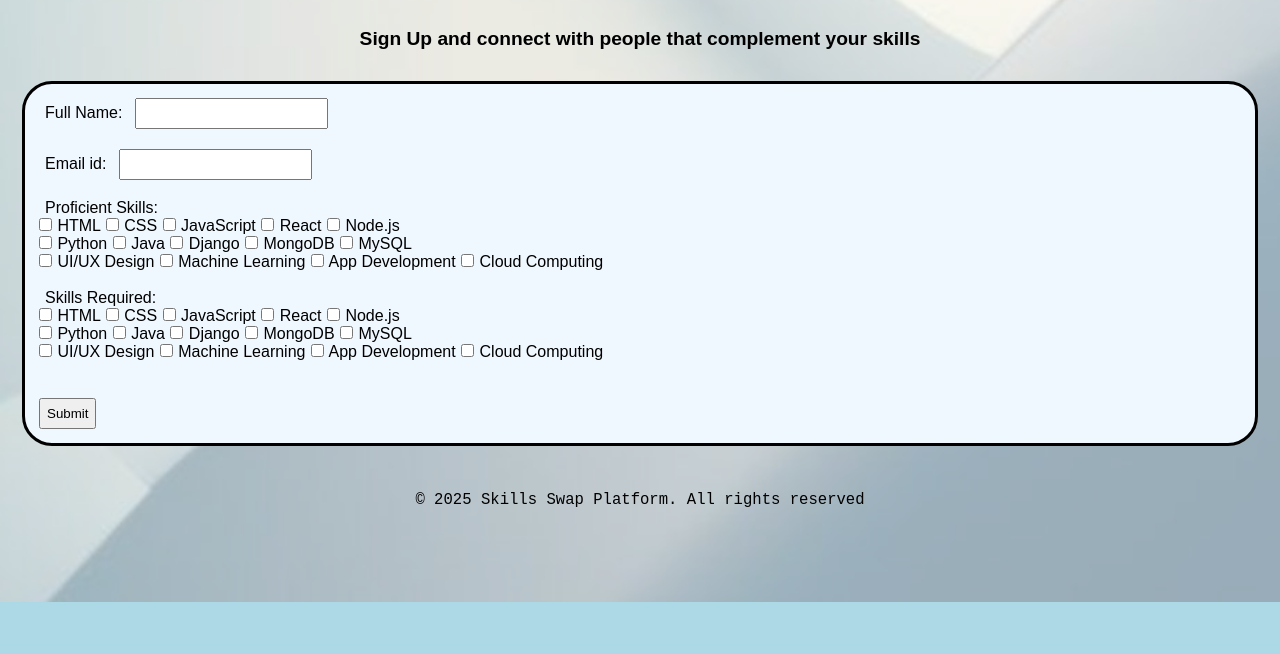
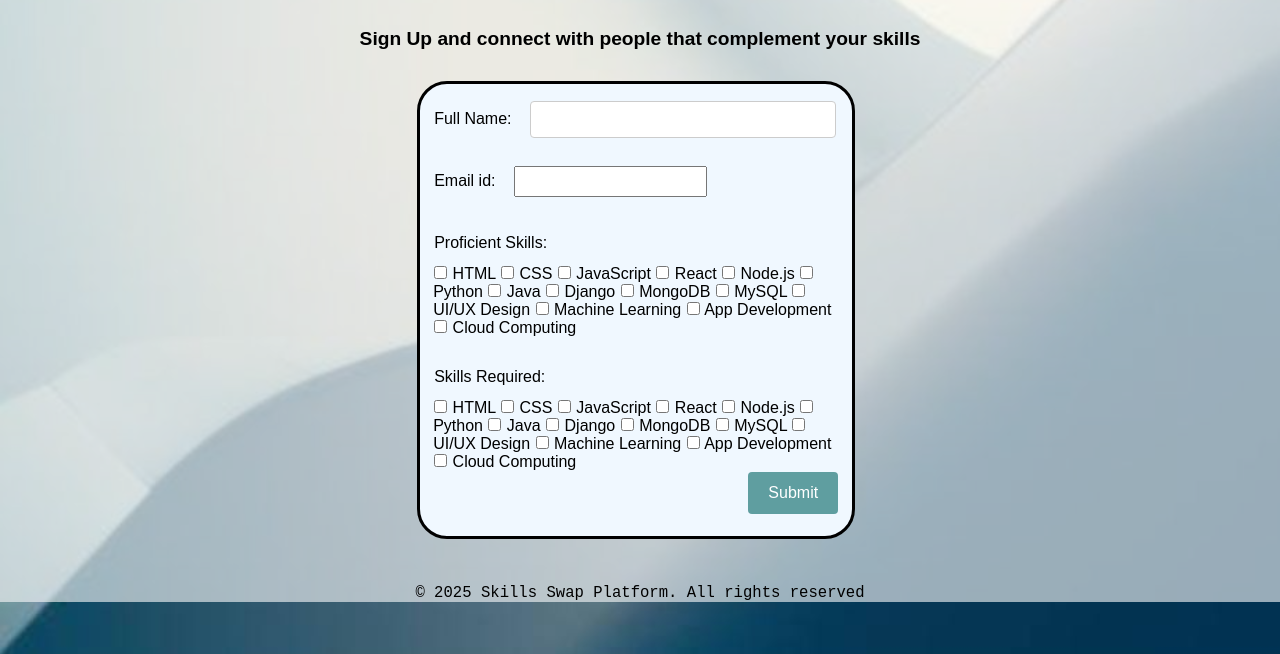
Before and after one commit to avachoi/skill-swap, a website: page frontend/signup.html in a window 1280 px wide. Shown: the part 198-852 px from the top of the page. Before the commit the page ends 800 px from the top, so only its background shows below. Drawn offline with Linux system fonts and the light colour scheme.

Commit message:
modified signup.css and signup.html

```diff
--- a/frontend/css/signup.css
+++ b/frontend/css/signup.css
@@ -90,7 +90,39 @@ p{
 }
 
 #form-container{
+    margin-left:32%;
     border-style: solid;
     border-radius: 30px;
     background-color: aliceblue;
+    height: 440px;
+    width: 420px;
 }
+
+
+input[type=text] {
+  width: 70%;
+  padding: 10px;
+  border: 1px solid #ccc;
+  border-radius: 4px;
+  resize: vertical;
+}
+
+label {
+  padding: 12px 12px 12px 0;
+  display: inline-block;
+}
+
+input[type=submit] {
+  background-color: cadetblue;
+  color: white;
+  padding: 12px 20px;
+  border: none;
+  border-radius: 4px;
+  cursor: pointer;
+  float: right;
+  font-size:medium;
+}
+
+input[type=submit]:hover {
+  background-color: #45a049;
+}
--- a/frontend/signup.html
+++ b/frontend/signup.html
@@ -1,10 +1,10 @@
 <!DOCTYPE html>
 <html>
     <head>
-		<meta charset="utf-8" />
-		<meta name="viewport" content="width=device-width" />
-		<title>SignUp | Skill Swap Platform</title>
-		<link rel="stylesheet" href="css/signup.css" />
+        <meta charset="utf-8">
+        <meta name="viewport" content="width=device-width">
+        <title> SignUp | Skill Swap Platform </title>
+        <link rel="stylesheet" href="css/signup.css">
     </head>
 
     <body>
@@ -18,77 +18,58 @@
                     <li>
                         <a href="signup.html" class="active nav-links"> Sign Up </a>
                     </li>
-					<!-- <li>
+                    <li>
                         <a href="matches.html" class="nav-links"> Matches </a>
-					</li> -->
+                    </li>
                 </ul>
             </nav>
         </header>
 
         <main>
-			<h1>Join the Swap Community!</h1>
-			<p>
-				<b> Sign Up and connect with people that complement your skills </b>
-			</p>
+            <h1> Join the Swap Community! </h1>
+            <p> <b> Sign Up and connect with people that complement your skills </b> </p>
             <section id="form-container">
-				<form id="signupForm">
-					<label> Full Name: </label> <input type="text" id="name" required />
-					<br />
-					<br />
-					<label> Email id: </label> <input type="email" id="email" required />
-					<br />
-					<br />
-					<label> Proficient Skills: </label> <br />
-					<input type="checkbox" name="Proficient" value="HTML" /> HTML
-					<input type="checkbox" name="Proficient" value="CSS" /> CSS
-					<input type="checkbox" name="Proficient" value="JavaScript" />
-					JavaScript
-					<input type="checkbox" name="Proficient" value="React" /> React
-					<input type="checkbox" name="Proficient" value="Node.js" /> Node.js
-					<br />
-					<input type="checkbox" name="Proficient" value="Python" /> Python
-					<input type="checkbox" name="Proficient" value="Java" /> Java
-					<input type="checkbox" name="Proficient" value="Django" /> Django
-					<input type="checkbox" name="Proficient" value="MongoDB" /> MongoDB
-					<input type="checkbox" name="Proficient" value="MySQL" /> MySQL <br />
-					<input type="checkbox" name="Proficient" value="UI/UX_Design" /> UI/UX
-					Design
-					<input type="checkbox" name="Proficient" value="Machine_Learning" />
-					Machine Learning
-					<input type="checkbox" name="Proficient" value="App_Development" />
-					App Development
-					<input type="checkbox" name="Proficient" value="Cloud_Computing" />
-					Cloud Computing <br /><br />
-					<label> Skills Required: </label> <br />
-					<input type="checkbox" name="required" value="HTML" /> HTML
-					<input type="checkbox" name="required" value="CSS" /> CSS
-					<input type="checkbox" name="required" value="JavaScript" />
-					JavaScript
-					<input type="checkbox" name="required" value="React" /> React
-					<input type="checkbox" name="required" value="Node.js" /> Node.js
-					<br />
-					<input type="checkbox" name="required" value="Python" /> Python
-					<input type="checkbox" name="required" value="Java" /> Java
-					<input type="checkbox" name="required" value="Django" /> Django
-					<input type="checkbox" name="required" value="MongoDB" /> MongoDB
-					<input type="checkbox" name="required" value="MySQL" /> MySQL <br />
-					<input type="checkbox" name="required" value="UI/UX_Design" /> UI/UX
-					Design
-					<input type="checkbox" name="required" value="Machine_Learning" />
-					Machine Learning
-					<input type="checkbox" name="required" value="App_Development" /> App
-					Development
-					<input type="checkbox" name="required" value="Cloud_Computing" />
-					Cloud Computing <br /><br /><br />
-					<input type="submit" />
+                <form>
+                    <label> Full Name: </label> <input type="text" required> <br> <br>
+                    <label> Email id: </label> <input type="email" required> <br> <br>
+                    <label> Proficient Skills: </label> <br>
+			            <input type="checkbox" name="option"> HTML
+                    	<input type="checkbox" name="option"> CSS
+                    	<input type="checkbox" name="option"> JavaScript
+                    	<input type="checkbox" name="option"> React
+                    	<input type="checkbox" name="option"> Node.js
+                    	<input type="checkbox" name="option"> Python
+                    	<input type="checkbox" name="option"> Java
+                    	<input type="checkbox" name="option"> Django
+                    	<input type="checkbox" name="option"> MongoDB
+                    	<input type="checkbox" name="option"> MySQL
+                    	<input type="checkbox" name="option"> UI/UX Design
+                    	<input type="checkbox" name="option"> Machine Learning
+                    	<input type="checkbox" name="option"> App Development
+                    	<input type="checkbox" name="option"> Cloud Computing<br><br>
+                    <label> Skills Required: </label> <br>
+                        <input type="checkbox" name="option"> HTML
+                        <input type="checkbox" name="option"> CSS
+                        <input type="checkbox" name="option"> JavaScript
+                        <input type="checkbox" name="option"> React
+                        <input type="checkbox" name="option"> Node.js
+                        <input type="checkbox" name="option"> Python
+                        <input type="checkbox" name="option"> Java
+                        <input type="checkbox" name="option"> Django
+                        <input type="checkbox" name="option"> MongoDB
+                        <input type="checkbox" name="option"> MySQL
+                        <input type="checkbox" name="option"> UI/UX Design
+                        <input type="checkbox" name="option"> Machine Learning
+                        <input type="checkbox" name="option"> App Development
+                        <input type="checkbox" name="option"> Cloud Computing  <br>
+                    <input type="submit"> <br><br>
                 </form>
             </section>
+
         </main>
 
         <footer>
-			<p>&copy; 2025 Skills Swap Platform. All rights reserved</p>
+            <p> &copy; 2025 Skills Swap Platform. All rights reserved </p>
         </footer>
     </body>
-	<script src="js/matches.js"></script>
-	<script src="js/signup.js"></script>
 </html>
```
Also changed, not shown: backend/package.json (added, +17 -0 lines), 1 other file. Lines whose indentation alone changed are shown as unchanged.
